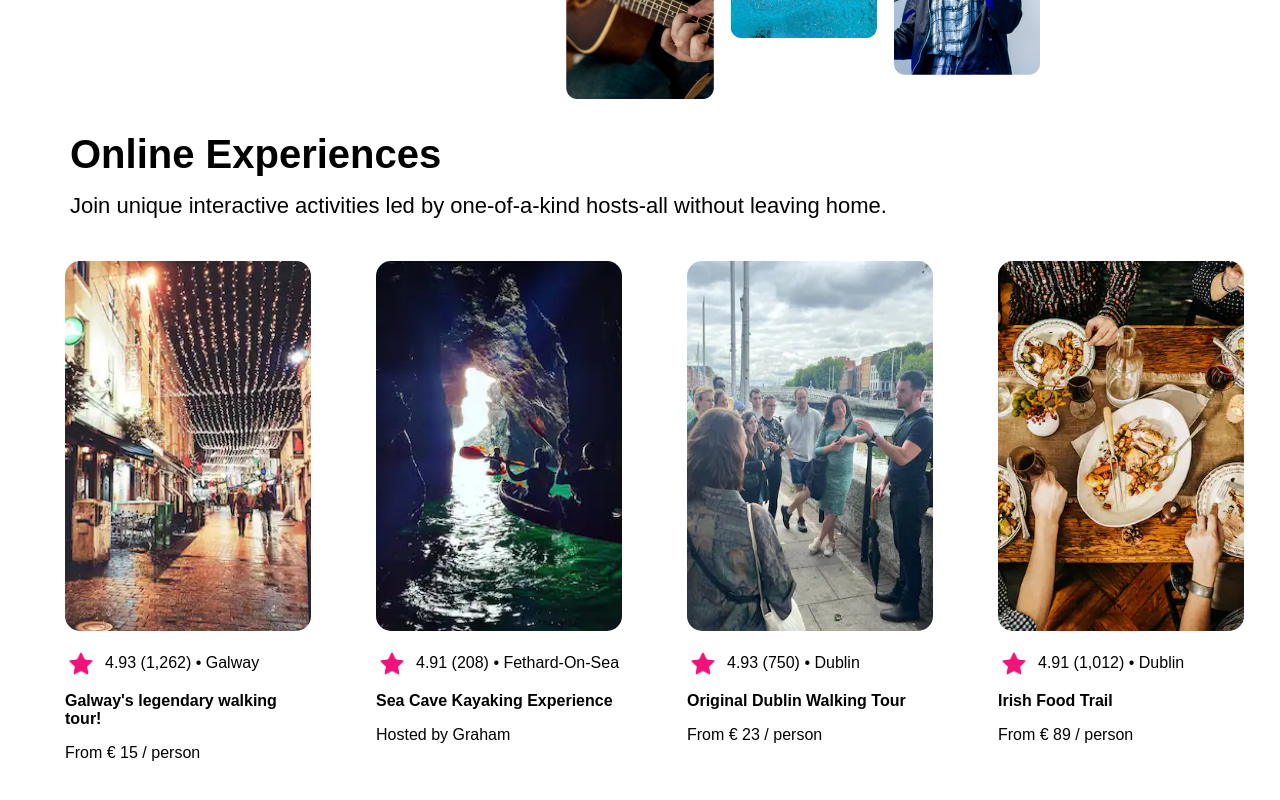
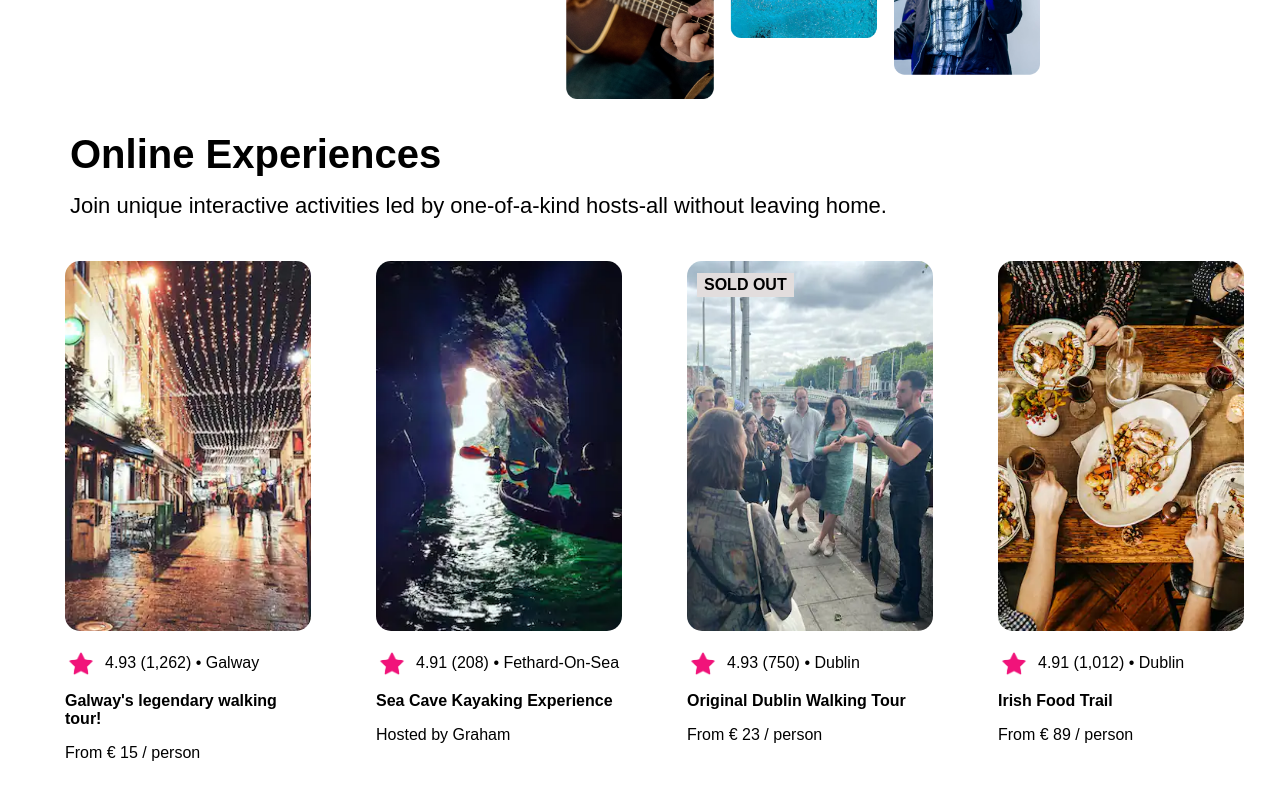
Before and after one commit to Nqthxn/AirBnb-Experiences-Clone, a React (Create React App) app: page / in a window 1280 px wide. Shown: the part 470-1270 px from the top of the page. Built offline with nearby package versions, Linux system fonts and the light colour scheme.

Commit message:
Added 'SOLD OUT' badge for cards with zero available spots

```diff
--- a/public/styles.css
+++ b/public/styles.css
@@ -65,3 +65,15 @@ section{
     text-decoration: none;
     color:inherit;
 }
+.badge{
+    position:absolute;
+    color:black;
+    background-color: rgb(226, 221, 221);
+    font-weight: bold;
+    top:12px;
+    left:10px;
+    padding:3px 7px;
+}
+.image-container{
+    position:relative;
+}
--- a/src/App.js
+++ b/src/App.js
@@ -7,11 +7,13 @@ function App(){
   const cards = data.map(item => {
     return(
       <Card
+          key={item.id}
           img={item.img}
           rating={item.rating}
           description={item.description}
           price={item.price}
           link={item.link}
+          openSpots={item.openSpots}
       />
     );
 
--- a/src/components/Card.js
+++ b/src/components/Card.js
@@ -5,6 +5,7 @@ function Card(props){
         <div className="card-container">
             <a href={props.link} className="card-link">
                 <div className="image-container">
+                    {props.openSpots === 0 && <div className="badge">SOLD OUT</div>}
                     <img src={props.img} className="card-image"/>
                 </div>
                 <div className="info-container">
--- a/src/data.js
+++ b/src/data.js
@@ -13,10 +13,12 @@ export default [
         rating: "4.93 (1,262) \u2022 Galway",
         description: "Galway's legendary walking tour!",
         price: "From \u20AC 15 / person",
-        link: "https://www.airbnb.ie/experiences/525291?location=Ireland&currentTab=experience_tab&federatedSearchId=b703a05b-9f44-4e57-854a-4539ee18792f&sectionId=2e86d1c6-2f65-43c1-a3ae-d3aa5ba81a3d"
+        link: "https://www.airbnb.ie/experiences/525291?location=Ireland&currentTab=experience_tab&federatedSearchId=b703a05b-9f44-4e57-854a-4539ee18792f&sectionId=2e86d1c6-2f65-43c1-a3ae-d3aa5ba81a3d",
+        openSpots: 53
     },
     {
         id: 2,
+        openSpots: 23,
         img: Image2,
         rating: "4.91 (208) \u2022 Fethard-On-Sea",
         description: "Sea Cave Kayaking Experience",
@@ -26,6 +28,7 @@ export default [
     {
         id: 3,
         img: Image3,
+        openSpots: 0,
         rating: "4.93 (750) \u2022 Dublin",
         description: "Original Dublin Walking Tour",
         price: "From \u20AC 23 / person",
@@ -34,6 +37,7 @@ export default [
     {
         id: 4,
         img: Image4,
+        openSpots: 23,
         rating: "4.91 (1,012) \u2022 Dublin",
         description: "Irish Food Trail",
         price: "From \u20AC 89 / person",
@@ -42,6 +46,7 @@ export default [
     {
         id: 5,
         img: Image5,
+        openSpots: 0,
         rating: "4.93 (1,262) \u2022 Galway",
         description: "The Irish Dance Experience",
         price: "From \u20AC 30 / person",
@@ -49,6 +54,7 @@ export default [
     },
     {
         id: 6,
+        openSpots: 24,
         img: Image6,
         rating: "4.99 (537) \u2022 Waterville",
         description: "Sheep Herding Demonstration",
```
